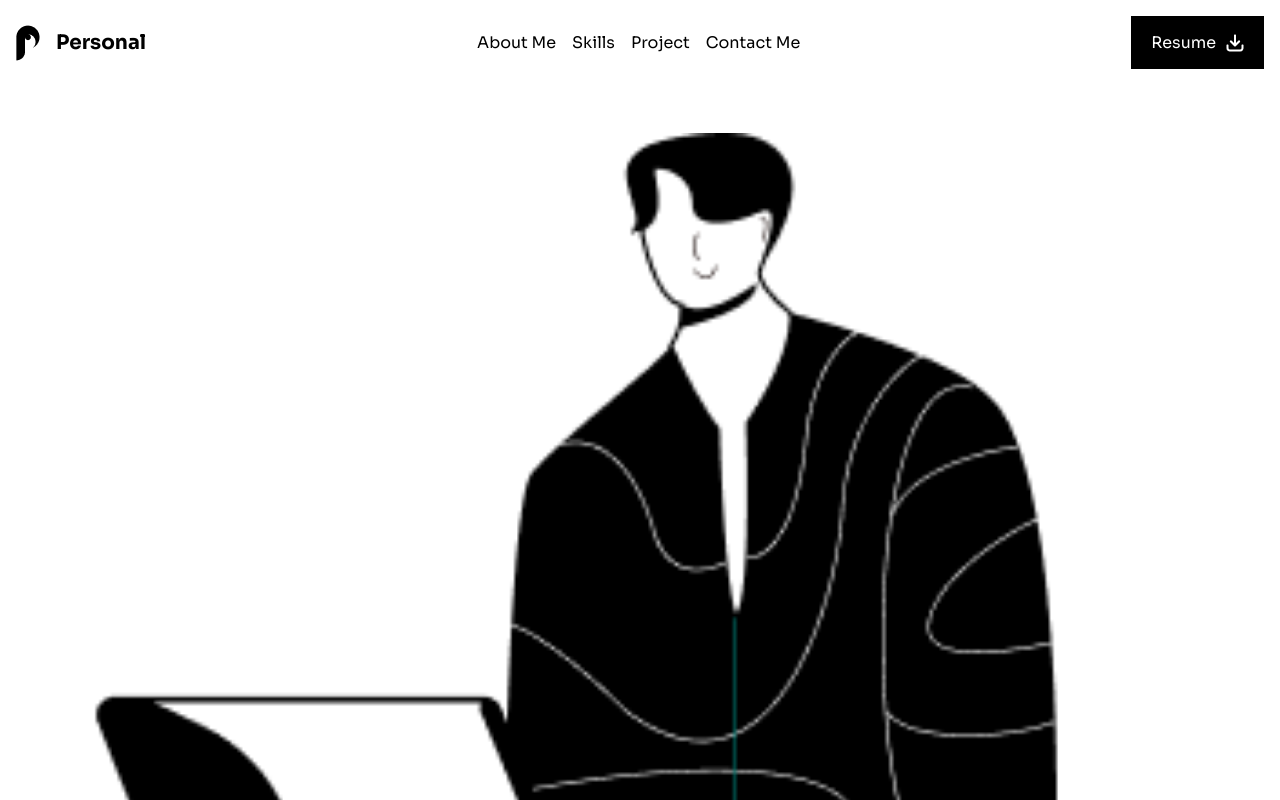
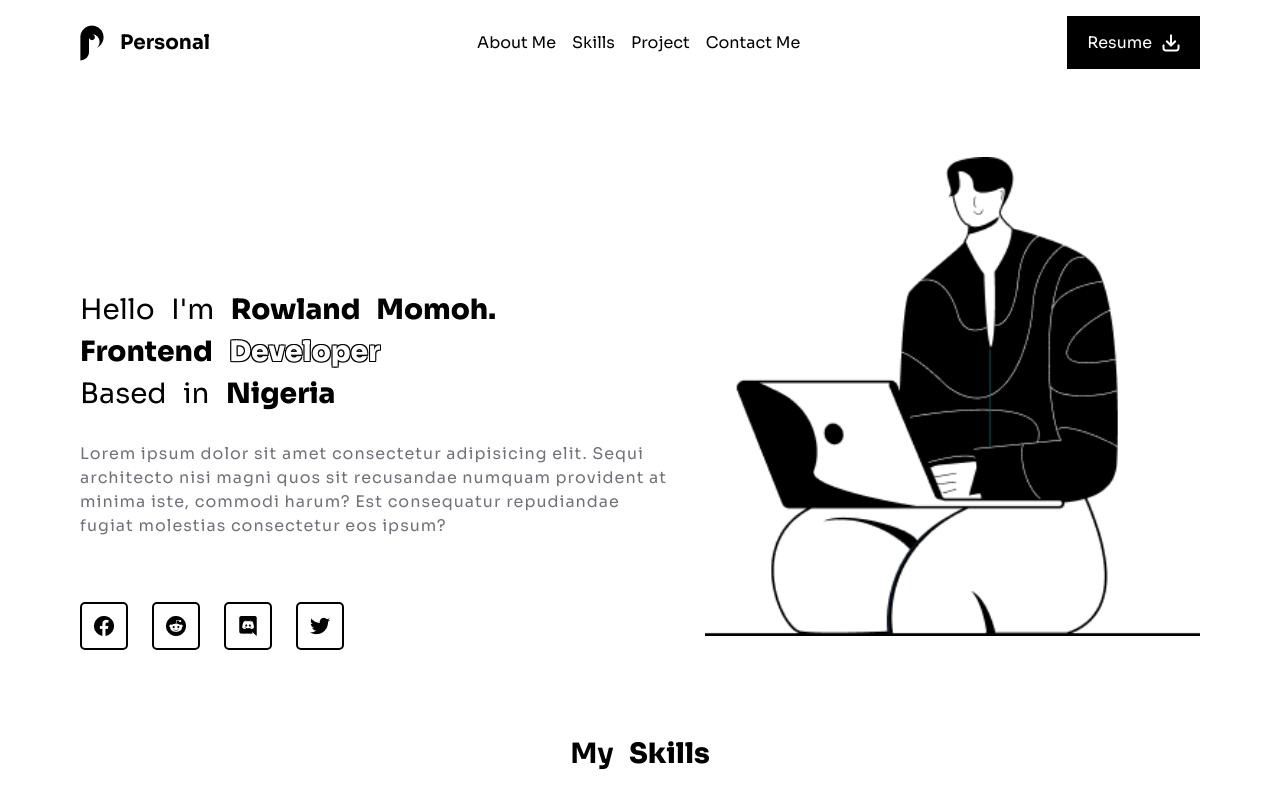
Before and after one commit to rowleks/illustrated-portfolio, a React (Vite) app: page / in a window 1280 px wide. Shown: the top 800 px of the page. Built offline with nearby package versions, Linux system fonts and the light colour scheme.

Commit message:
added responsive hero section

```diff
--- a/src/App.scss
+++ b/src/App.scss
@@ -1,7 +1,16 @@
+@import "./styles/media-queries.scss";
+
+
 .container {
     display: flex;
     flex-direction: column;
     gap: 2rem;
+
+    @include sm {
+        section {
+        margin-block: 1.5rem;
+        }
+    }
 
     img {
         object-fit: cover;
@@ -23,6 +32,10 @@
 
     header, .div--padding {
         padding: 16px;
+
+        @include sm {
+            padding-inline: 80px;
+        }
     }
 
 }
--- a/src/components/hero/Hero.tsx
+++ b/src/components/hero/Hero.tsx
@@ -7,6 +7,7 @@ return (
     <section className="hero">
         <img className="hero__img" src="/hero-illstr-mb.png" alt="hero-img" />
 
+        <div className="hero-left">
             <div className="hero__info">
                 <p>Hello I'm <span className="span--bold">Rowland Momoh.</span></p>
                 <p><span className="span--bold">Frontend</span>  <span className="span--transparent">Developer </span></p>
@@ -18,6 +19,7 @@ return (
             </div>
 
             <Socials />
+        </div>
 
 
 
--- a/src/components/hero/hero.scss
+++ b/src/components/hero/hero.scss
@@ -1,7 +1,33 @@
+@import "../../styles/media-queries.scss";
+
+
 .hero {
     display: flex;
     flex-direction: column;
     gap: 2rem;
+
+
+    .hero-left {
+        display: flex;
+        flex-direction: column;
+        gap: 2rem;
+
+        @include sm {
+            width: 600px;
+        }
+    }
+
+    @include sm {
+        flex-direction: row-reverse;
+        align-items: last baseline;
+        justify-content: space-between;
+
+        .hero__img {
+            width: 500px;
+        }
+    }
+
+
 
     .hero__info {
 
@@ -26,6 +52,10 @@
     }
 
     .hero__desc {
+
+        @include sm {
+            margin-bottom: 2rem;
+        }
         p {
             font-size: 16px;
             color: #71717a;
--- a/src/components/navbar/navbar.scss
+++ b/src/components/navbar/navbar.scss
@@ -37,9 +37,9 @@
             padding: 16px 20px;
             align-items: center;
             gap: 10px;
+            cursor: pointer;
         }
     }
-
 
 
     img {
```
Lines whose indentation alone changed are shown as unchanged.
